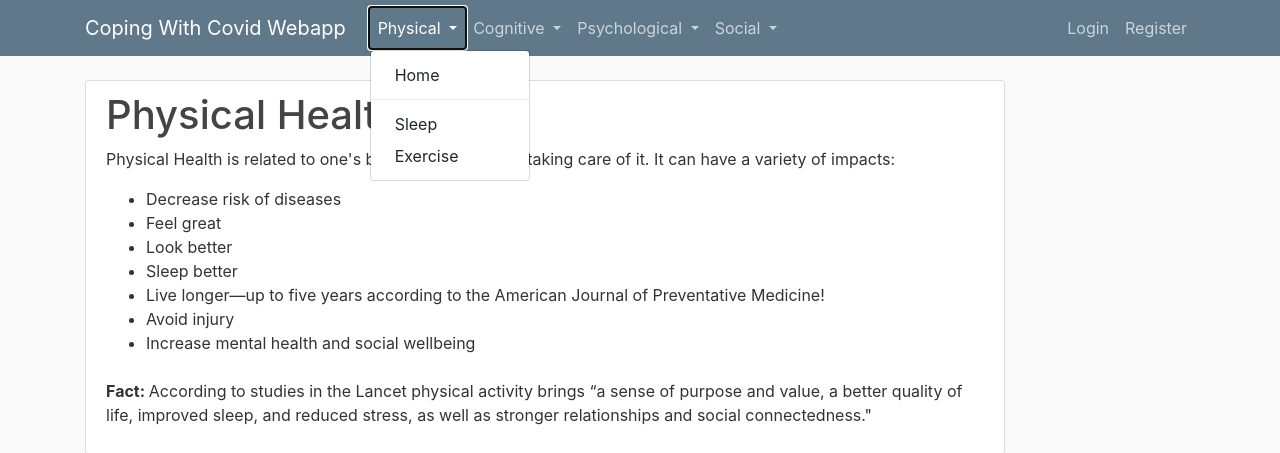
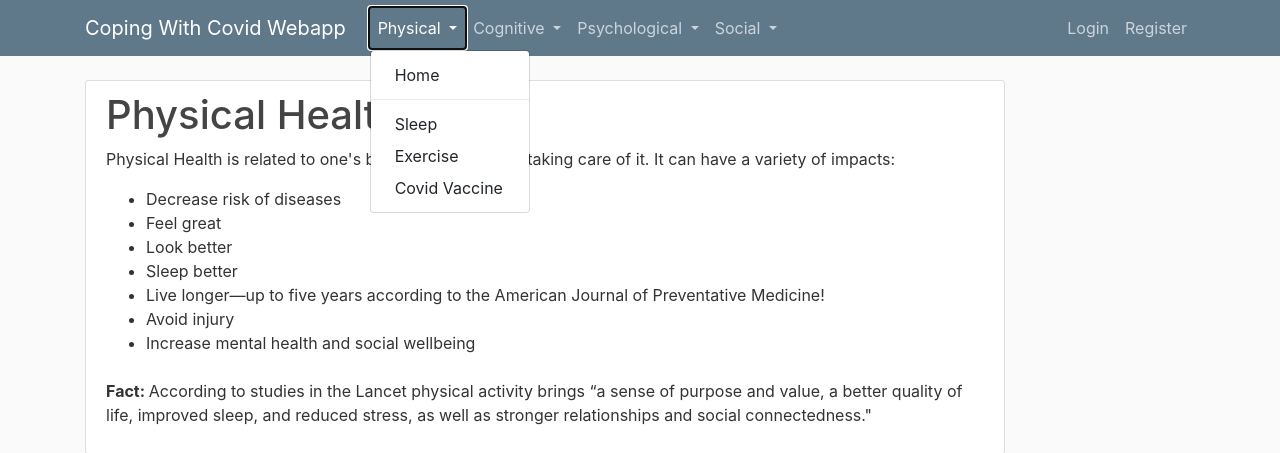
Before and after one commit to lamiku01/HTML_CopingWithCovid, a Django app: page /physical/ in a window 1280 px wide, after a click on "Physical". Shown: the top 453 px of the page. Run offline with Django 3.2, Linux system fonts and the light colour scheme; some libraries are stand-ins or nearby versions.

Commit message:
Update base.html
added the dropdown menu option for covid vaccine section

```diff
--- a/CopingWithCovid/physical/templates/physical/base.html
+++ b/CopingWithCovid/physical/templates/physical/base.html
@@ -41,6 +41,7 @@
               <div class="dropdown-divider"></div>
               <a class="dropdown-item" href="/physical/sleep">Sleep</a>
               <a class="dropdown-item" href="/physical/exercise">Exercise</a>
+              <a class="dropdown-item" href="/physical/CovidVaccine">Covid Vaccine</a>
             </div>
           </li>
           <li class="nav-item dropdown">
```
